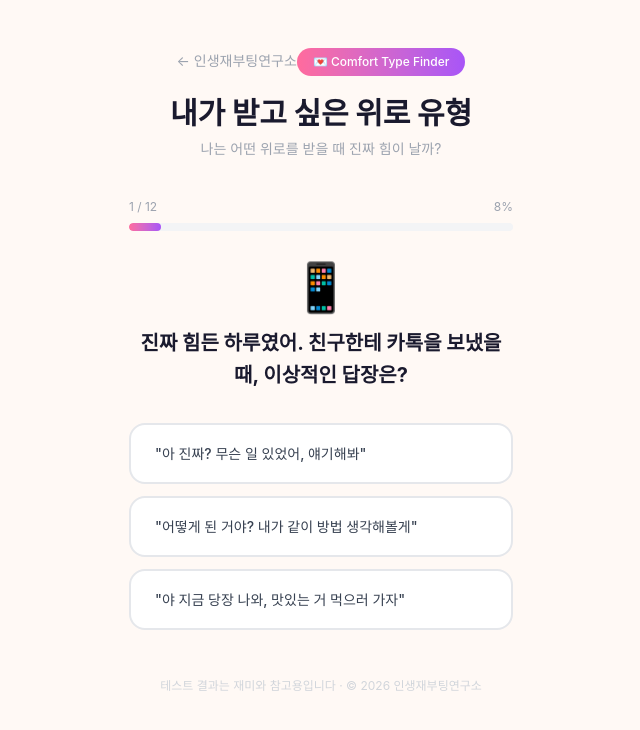
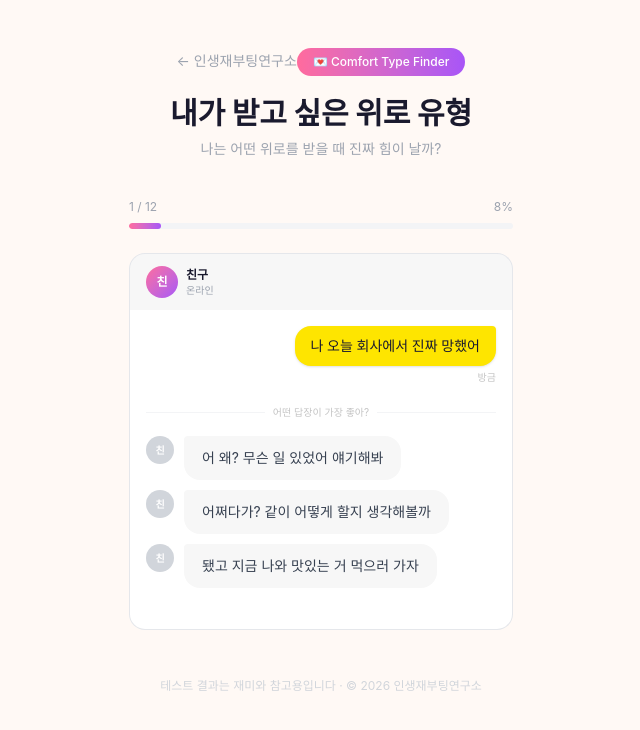
Before and after one commit to donebystudio-kor/mbti, a Next.js app: page /comfort-type in a window 1280 px wide. Shown: the top 730 px of the page, without its empty margins (319-959 px from the left). Built offline with nearby package versions, Linux system fonts and the light colour scheme.

Commit message:
feat: 위로 유형 테스트 카카오톡 채팅 UI로 리디자인

```diff
--- a/components/ComfortTypeFinder.tsx
+++ b/components/ComfortTypeFinder.tsx
@@ -19,16 +19,22 @@ export default function ComfortTypeFinder() {
   const [current, setCurrent] = useState(0);
   const [answers, setAnswers] = useState<string[]>([]);
   const [result, setResult] = useState<ComfortType | null>(null);
+  const [selected, setSelected] = useState<string | null>(null);
 
   const q = COMFORT_QUESTIONS[current];
   const progress = ((current + 1) / COMFORT_QUESTIONS.length) * 100;
 
   function handleAnswer(type: string) {
+    if (selected) return;
+    setSelected(type);
+
+    setTimeout(() => {
       const newAnswers = [...answers, type];
 
       if (current < COMFORT_QUESTIONS.length - 1) {
         setAnswers(newAnswers);
         setCurrent(current + 1);
+        setSelected(null);
         return;
       }
 
@@ -36,12 +42,14 @@ export default function ComfortTypeFinder() {
       setResult(comfortType);
       setAnswers(newAnswers);
       setStep("result");
+    }, 400);
   }
 
   function handleBack() {
     if (current === 0) return;
     setAnswers(answers.slice(0, -1));
     setCurrent(current - 1);
+    setSelected(null);
   }
 
   function handleReset() {
@@ -49,51 +57,99 @@ export default function ComfortTypeFinder() {
     setCurrent(0);
     setAnswers([]);
     setResult(null);
+    setSelected(null);
   }
 
   if (step === "quiz") {
     return (
       <div className="max-w-sm mx-auto">
         {/* 진행바 */}
-        <div className="mb-8">
+        <div className="mb-6">
           <div className="flex justify-between text-xs text-[#9CA3AF] mb-2">
             <span>{current + 1} / {COMFORT_QUESTIONS.length}</span>
             <span>{Math.round(progress)}%</span>
           </div>
-          <div className="h-2 bg-[#F3F4F6] rounded-full overflow-hidden">
+          <div className="h-1.5 bg-[#F3F4F6] rounded-full overflow-hidden">
             <div
-              className="h-full bg-gradient-to-r from-[#FF6B9D] to-[#A855F7] rounded-full transition-all duration-300"
+              className="h-full bg-gradient-to-r from-[#FF6B9D] to-[#A855F7] rounded-full transition-all duration-500"
               style={{ width: `${progress}%` }}
             />
           </div>
         </div>
 
+        {/* 채팅창 */}
         <div key={current} className="fade-in-up">
-          <div className="text-center mb-8">
-            <div className="text-5xl mb-4">{q.emoji}</div>
-            <h2 className="text-xl font-bold text-[#1A1A2E] leading-8">{q.text}</h2>
+          {/* 상단: 채팅 헤더 */}
+          <div className="bg-[#F7F7F7] rounded-t-2xl px-4 py-3 flex items-center gap-2 border border-[#E5E7EB] border-b-0">
+            <div className="w-8 h-8 rounded-full bg-gradient-to-br from-[#FF6B9D] to-[#A855F7] flex items-center justify-center text-white text-xs font-bold">
+              친
+            </div>
+            <div>
+              <p className="text-xs font-semibold text-[#1A1A2E]">친구</p>
+              <p className="text-[10px] text-[#9CA3AF]">온라인</p>
+            </div>
           </div>
 
-          <div className="space-y-3">
-            {q.options.map((opt) => (
+          {/* 채팅 본문 */}
+          <div className="bg-white border border-[#E5E7EB] border-t-0 rounded-b-2xl px-4 pt-4 pb-5 min-h-[320px]">
+            {/* 내 메시지 (오른쪽) */}
+            <div className="flex justify-end mb-5">
+              <div className="max-w-[75%]">
+                <div className="bg-[#FEE500] rounded-2xl rounded-tr-sm px-4 py-2.5 shadow-sm">
+                  <p className="text-[#1A1A2E] text-sm font-medium leading-5">{q.myMessage}</p>
+                </div>
+                <p className="text-[10px] text-[#C4C4C4] text-right mt-1">방금</p>
+              </div>
+            </div>
+
+            {/* 구분선 */}
+            <div className="flex items-center gap-2 mb-4">
+              <div className="flex-1 h-px bg-[#F3F4F6]" />
+              <p className="text-[10px] text-[#C4C4C4]">어떤 답장이 가장 좋아?</p>
+              <div className="flex-1 h-px bg-[#F3F4F6]" />
+            </div>
+
+            {/* 친구 답장 선택지 */}
+            <div className="space-y-2.5">
+              {q.options.map((opt, i) => (
                 <button
                   key={opt.type}
                   onClick={() => handleAnswer(opt.type)}
-                className="w-full bg-white border-2 border-[#E5E7EB] hover:border-[#FF6B9D] hover:bg-pink-50
-                  rounded-2xl px-6 py-4 text-left transition-all duration-150 group"
+                  disabled={!!selected}
+                  className={`w-full flex items-start gap-2.5 text-left transition-all duration-200 group ${
+                    selected === opt.type ? "opacity-100" : selected ? "opacity-40" : "opacity-100"
+                  }`}
                 >
-                <span className="text-[#374151] font-medium group-hover:text-[#FF6B9D] transition-colors text-sm leading-6">
+                  {/* 프로필 */}
+                  <div className={`w-7 h-7 rounded-full flex-shrink-0 flex items-center justify-center text-white text-[10px] font-bold transition-all ${
+                    selected === opt.type
+                      ? "bg-gradient-to-br from-[#FF6B9D] to-[#A855F7]"
+                      : "bg-[#D1D5DB] group-hover:bg-gradient-to-br group-hover:from-[#FF6B9D] group-hover:to-[#A855F7]"
+                  }`}>
+                    친
+                  </div>
+                  {/* 말풍선 */}
+                  <div className={`rounded-2xl rounded-tl-sm px-4 py-2.5 transition-all duration-200 ${
+                    selected === opt.type
+                      ? "bg-gradient-to-r from-[#FF6B9D]/10 to-[#A855F7]/10 border-2 border-[#FF6B9D]/30"
+                      : "bg-[#F7F7F7] border-2 border-transparent group-hover:border-[#FF6B9D]/20 group-hover:bg-pink-50"
+                  }`}>
+                    <p className={`text-sm leading-5 transition-colors ${
+                      selected === opt.type ? "text-[#FF6B9D] font-semibold" : "text-[#374151] group-hover:text-[#FF6B9D]"
+                    }`}>
                       {opt.text}
-                </span>
+                    </p>
+                  </div>
                 </button>
               ))}
+            </div>
           </div>
         </div>
 
         {current > 0 && (
           <button
             onClick={handleBack}
-            className="mt-6 w-full text-[#9CA3AF] text-sm hover:text-[#6B7280] transition-colors"
+            className="mt-4 w-full text-[#9CA3AF] text-sm hover:text-[#6B7280] transition-colors"
           >
             ← 이전 질문
           </button>
@@ -106,7 +162,6 @@ export default function ComfortTypeFinder() {
 
   return (
     <div className="max-w-sm mx-auto fade-in-up">
-      {/* 메인 결과 카드 */}
       <div
         className={`bg-gradient-to-br ${result.gradient} border-2 rounded-3xl p-8 mb-5 text-center bounce-in`}
         style={{ borderColor: result.color + "33" }}
@@ -135,7 +190,6 @@ export default function ComfortTypeFinder() {
         </div>
       </div>
 
-      {/* 이렇게 요청해봐요 */}
       <div className="bg-white border border-[#E5E7EB] rounded-2xl p-5 mb-5 shadow-sm">
         <p className="text-[#9CA3AF] text-xs font-bold tracking-wider mb-3">💡 이렇게 요청해봐요</p>
         <p className="text-[#374151] text-sm leading-6">{result.tip}</p>
--- a/constants/comfortTypes.ts
+++ b/constants/comfortTypes.ts
@@ -5,7 +5,7 @@ export interface ComfortType {
   subtitle: string;
   description: string;
   traits: string[];
-  tip: string; // 이런 위로를 요청해봐요
+  tip: string;
   color: string;
   gradient: string;
 }
@@ -87,7 +87,7 @@ export const COMFORT_TYPES: ComfortType[] = [
 
 export interface ComfortQuestion {
   id: number;
-  text: string;
+  myMessage: string; // 내가 보낸 메시지
   emoji: string;
   options: { text: string; type: string }[];
 }
@@ -108,122 +108,122 @@ export interface ComfortQuestion {
 export const COMFORT_QUESTIONS: ComfortQuestion[] = [
   {
     id: 1,
-    text: "진짜 힘든 하루였어. 친구한테 카톡을 보냈을 때, 이상적인 답장은?",
-    emoji: "📱",
+    myMessage: "나 오늘 회사에서 진짜 망했어",
+    emoji: "😮‍💨",
     options: [
-      { text: "\"아 진짜? 무슨 일 있었어, 얘기해봐\"", type: "empathy" },
-      { text: "\"어떻게 된 거야? 내가 같이 방법 생각해볼게\"", type: "solution" },
-      { text: "\"야 지금 당장 나와, 맛있는 거 먹으러 가자\"", type: "distraction" },
+      { text: "어 왜? 무슨 일 있었어 얘기해봐", type: "empathy" },
+      { text: "어쩌다가? 같이 어떻게 할지 생각해볼까", type: "solution" },
+      { text: "됐고 지금 나와 맛있는 거 먹으러 가자", type: "distraction" },
     ],
   },
   {
     id: 2,
-    text: "울고 싶은 날, 친구가 \"내가 어떻게 해줄까?\" 물어봤을 때 솔직한 대답은?",
-    emoji: "🥺",
+    myMessage: "나 요즘 걍 다 싫어",
+    emoji: "😶",
     options: [
-      { text: "\"그냥 옆에 있어줘, 아무 말 안 해도 돼\"", type: "presence" },
-      { text: "\"괜찮아, 그냥 혼자 있을게. 연락하면 받아줘\"", type: "alone" },
-      { text: "\"나 좀 믿어줘. 잘 할 수 있다고 해줘\"", type: "cheer" },
+      { text: "지금 어디야? 갈게", type: "presence" },
+      { text: "그렇구나.. 연락하고 싶을 때 해 언제든 있어", type: "alone" },
+      { text: "야 그래도 넌 진짜 대단한 사람이야 알지?", type: "cheer" },
     ],
   },
   {
     id: 3,
-    text: "딱히 이유 없이 기분이 다운됐을 때, 가장 편한 건?",
+    myMessage: "이유도 모르겠는데 그냥 기분이 별로야",
     emoji: "🌧️",
     options: [
-      { text: "\"말 안 해도 돼, 근데 힘들겠다\" 한마디만 들어도 충분", type: "empathy" },
-      { text: "아무 말 없이 옆에서 그냥 같이 있어주는 것", type: "presence" },
-      { text: "아무도 연락 안 하고 혼자 조용히 있게 두는 것", type: "alone" },
+      { text: "그럴 수 있지 많이 힘들겠다", type: "empathy" },
+      { text: "나 지금 가도 돼? 아무것도 안 해도 되는데", type: "presence" },
+      { text: "그렇구나.. 혼자 좀 있을래?", type: "alone" },
     ],
   },
   {
     id: 4,
-    text: "열심히 준비한 게 잘 안 됐을 때, 듣고 싶은 말은?",
+    myMessage: "열심히 준비했는데 결과가 너무 별로야",
     emoji: "📉",
     options: [
-      { text: "\"다음엔 이렇게 해봐, 같이 생각해보자\"", type: "solution" },
-      { text: "\"됐고, 오늘은 그냥 잊어버리고 놀러 가자\"", type: "distraction" },
-      { text: "\"이게 실패가 아니야, 너는 분명히 될 사람이야\"", type: "cheer" },
+      { text: "어떻게 됐는데 다음엔 어떻게 할지 같이 생각해보자", type: "solution" },
+      { text: "오늘은 생각하지 말고 우리 뭔가 재밌는 거 하러 가자", type: "distraction" },
+      { text: "그래도 네가 열심히 한 거 나 알아 분명히 될 거야", type: "cheer" },
     ],
   },
   {
     id: 5,
-    text: "가장 힘들었던 순간, 결국 나를 버티게 해준 건?",
-    emoji: "🕯️",
+    myMessage: "나 요즘 진짜 힘들어",
+    emoji: "🥺",
     options: [
-      { text: "\"진짜 힘들었겠다\"고 진심으로 공감해준 한마디", type: "empathy" },
-      { text: "\"넌 할 수 있어, 나는 네가 해낼 줄 알았어\" 응원의 말", type: "cheer" },
-      { text: "아무 말 없이 그냥 곁에 있어준 사람", type: "presence" },
+      { text: "많이 힘들었구나.. 얘기해봐", type: "empathy" },
+      { text: "야 근데 넌 진짜 잘 버티고 있어 그거 알아?", type: "cheer" },
+      { text: "그렇구나 나 옆에 있어도 돼?", type: "presence" },
     ],
   },
   {
     id: 6,
-    text: "힘든 걸 털어놓고 났더니 친구 반응이 별로였어. 제일 상처되는 반응은? (= 반대가 내가 원하는 것)",
-    emoji: "😶",
+    myMessage: "나 요즘 걱정되는 게 있어",
+    emoji: "😟",
     options: [
-      { text: "\"왜 그랬어?\" 하며 내 잘못을 짚음 → 판단 말고 공감이 필요했던 것", type: "solution" },
-      { text: "\"오히려 잘됐다!\" 하며 바로 긍정적으로 전환 → 사실 혼자 정리할 시간이 필요했던 것", type: "alone" },
-      { text: "\"다음엔 어떻게 할 거야?\" 바로 행동 얘기 → 사실 그냥 기분 전환이 필요했던 것", type: "distraction" },
+      { text: "뭔데 같이 생각해보자", type: "solution" },
+      { text: "그렇구나.. 좀 정리되면 얘기해줘", type: "alone" },
+      { text: "야 지금 당장 그 생각 끊고 카페 가자", type: "distraction" },
     ],
   },
   {
     id: 7,
-    text: "억울한 일이 생겼을 때 제일 필요한 건?",
+    myMessage: "나 억울해 진짜",
     emoji: "😤",
     options: [
-      { text: "내 편이 돼서 \"진짜 억울하겠다, 네가 맞아\" 해주는 것", type: "empathy" },
-      { text: "비슷한 경험이나 실질적인 대처법을 알려주는 것", type: "solution" },
-      { text: "\"너라면 이겨낼 수 있어, 나는 믿어\" 해주는 것", type: "cheer" },
+      { text: "뭔데 말해봐 나 네 편이야", type: "empathy" },
+      { text: "어떻게 됐는데 어떻게 하면 해결될 것 같아?", type: "solution" },
+      { text: "네가 억울하면 억울한 거야 넌 그럴 사람 아니야", type: "cheer" },
     ],
   },
   {
     id: 8,
-    text: "기분이 완전 바닥일 때 혼자 있으면 주로 뭐 해?",
+    myMessage: "나 오늘 그냥 집에서 쉬려고",
     emoji: "🛋️",
     options: [
-      { text: "유튜브, 드라마, 게임 등 완전히 딴 세상에 빠짐", type: "distraction" },
-      { text: "아무것도 안 하고 그냥 멍하니 누워 있음", type: "presence" },
-      { text: "일기 쓰거나 생각 정리하며 혼자 처리함", type: "alone" },
+      { text: "야 그냥 나와 밖에 있으면 더 나을 거임", type: "distraction" },
+      { text: "나도 같이 있어도 돼? 진짜 아무것도 안 해도 되는데", type: "presence" },
+      { text: "ㅇㅇ 잘 쉬어 연락해", type: "alone" },
     ],
   },
   {
     id: 9,
-    text: "위로받고 나서 \"아, 살 것 같다\" 싶은 순간은?",
+    myMessage: "겨우 좀 나아진 것 같아",
     emoji: "🌤️",
     options: [
-      { text: "내 감정을 완전히 이해받았다는 느낌이 들 때", type: "empathy" },
-      { text: "충분히 혼자 있다가 스스로 정리가 됐을 때", type: "alone" },
-      { text: "문제가 어느 정도 해결되거나 방향이 잡혔을 때", type: "solution" },
+      { text: "다행이다.. 많이 힘들었지?", type: "empathy" },
+      { text: "잘됐다 혼자서 잘 이겨낸 거야", type: "alone" },
+      { text: "오 그래? 앞으로 어떻게 할지 생각해봤어?", type: "solution" },
     ],
   },
   {
     id: 10,
-    text: "힘들 때 연락해준 친구, 어떤 유형이 제일 고마워?",
-    emoji: "📞",
+    myMessage: "나 아무것도 하기 싫다",
+    emoji: "😮‍💨",
     options: [
-      { text: "\"어디야? 지금 갈게\" 하고 그냥 달려오는 친구", type: "presence" },
-      { text: "\"야 오늘 나랑 놀자, 생각하지 말고\" 끌고 나가는 친구", type: "distraction" },
-      { text: "\"너 진짜 대단해, 나는 네가 자랑스러워\" 해주는 친구", type: "cheer" },
+      { text: "나 옆에서 같이 아무것도 안 해도 돼?", type: "presence" },
+      { text: "야 그러면 더 힘들어 우리 뭔가 하러 나가자", type: "distraction" },
+      { text: "그럴 때 있지 근데 넌 하고 나면 잘할 거야", type: "cheer" },
     ],
   },
   {
     id: 11,
-    text: "나도 몰랐던 내 감정이 터져나오는 순간은?",
-    emoji: "💧",
+    myMessage: "나 오늘 좀 울었어",
+    emoji: "😢",
     options: [
-      { text: "누군가 진심으로 \"많이 힘들었구나\"라고 해줄 때", type: "empathy" },
-      { text: "혼자 조용히 앉아서 생각하다가 갑자기", type: "alone" },
-      { text: "\"넌 할 수 있어\"라는 말에 갑자기 눈물이 날 때", type: "cheer" },
+      { text: "ㅠㅠ 왜.. 많이 힘들었겠다", type: "empathy" },
+      { text: "그렇구나.. 실컷 울어 다 울고 나면 연락해", type: "alone" },
+      { text: "많이 힘들었구나 근데 넌 진짜 잘 버텨왔어", type: "cheer" },
     ],
   },
   {
     id: 12,
-    text: "시간이 지나고 돌이켜봤을 때, \"그때 그게 도움이 됐다\" 싶은 건?",
+    myMessage: "나 앞으로 어떻게 해야 하지",
     emoji: "🔭",
     options: [
-      { text: "방향을 잡아줘서 실제로 상황이 나아진 것", type: "solution" },
-      { text: "억지로라도 기분 전환을 하며 에너지가 회복된 것", type: "distraction" },
-      { text: "말없이 곁에 있어줬던 누군가가 생각나는 것", type: "presence" },
+      { text: "같이 생각해보자 일단 뭐부터 하면 좋을지", type: "solution" },
+      { text: "야 일단 지금 당장 그 생각 끊고 뭔가 하러 가자", type: "distraction" },
+      { text: "그냥 옆에 있어줄까 같이 있으면 좀 나을 것 같아서", type: "presence" },
     ],
   },
 ];
```
Lines whose indentation alone changed are shown as unchanged.
